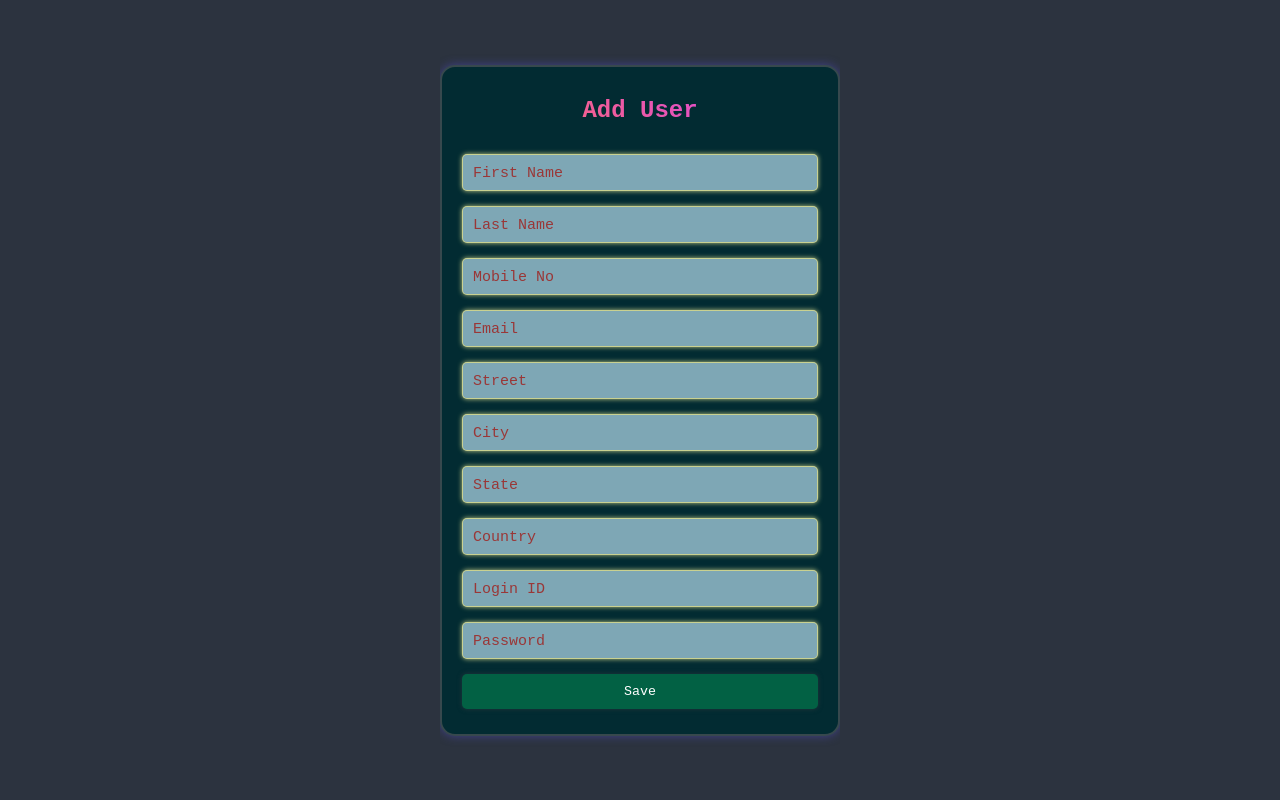
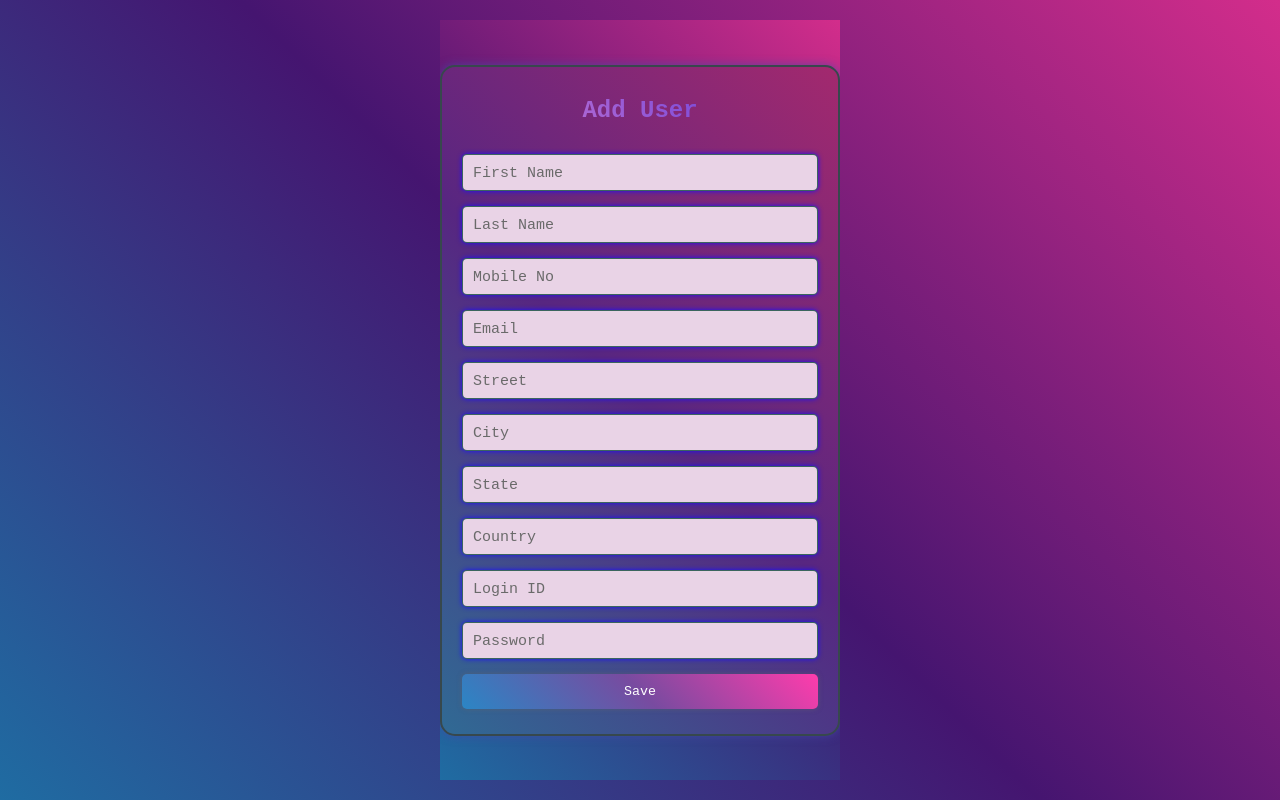
Before and after one commit to vyasshashank/user-service, a website: page public/index.html in a window 1280 px wide. Drawn offline with nearby package versions, Linux system fonts and the light colour scheme.

Commit message:
css changed

```diff
--- a/public/display.css
+++ b/public/display.css
@@ -10,7 +10,9 @@ html {
   display: flex;
   flex-direction: column;
   margin: auto;
-  background-color: #2c333f;
+  /* background-color: #2c333f; */
+  background-color: #8a8588;
+background-image: linear-gradient(225deg, #d32d8b 0%, #451570 50%, #1f6ca2 100%);
   overflow: hidden;
   padding: 20px 0;
 }
@@ -31,10 +33,13 @@ html {
 }
 
 h1 {
-  font-family: "Courier New", Courier, monospace;
+  font-family: "Courier New", Courier, monospace";
   font-size: 50px;
   font-weight: bold;
-  background: linear-gradient(45deg, #ff6f61, #d742f4);
+  background: linear-gradient(45deg, #decbdd, #dfddea);
+
+  /* background: linear-gradient(45deg, #a180a8, #757277); */
+  /* background: linear-gradient(45deg, #ff6f61, #d742f4); */
   -webkit-background-clip: text;
   -webkit-text-fill-color: transparent;
   text-align: center;
@@ -50,20 +55,23 @@ table {
 table,
 th,
 td {
-  border: 1px solid rgba(210, 214, 140, 0.9);
+  border: 1px solid rgba(180, 181, 165, 0.9);
 }
 
 th,
 td {
   padding: 10px;
   text-align: left;
-  background-color: #7ea7b5;
-  color: #022b32;
+  background-color: #ca78ae;
+  color: #042329;
   font-size: 15px;
 }
 
 th {
-  background-color: #026144;
+  /* background-color: #831370; */
+  background-color: #FF3CAC;
+background-image: linear-gradient(225deg, #FF3CAC 0%, #784BA0 50%, #2B86C5 100%);
+
   color: white;
 }
 
@@ -71,8 +79,12 @@ th {
   margin: auto;
   width: 150px;
   padding: 10px;
-  background-color: #026144;
-  color: white;
+  background-color: #FF3CAC;
+background-image: linear-gradient(225deg, #FF3CAC 0%, #784BA0 50%, #2B86C5 100%);
+
+  color: rgb(255, 255, 255);
+  /* background-color: #026144;
+  color: white; */
   border: none;
   border-radius: 5px;
   cursor: pointer;
@@ -82,5 +94,8 @@ th {
 }
 
 #addNewUserBtn:hover {
-  background-color: #06d6a0;
+  /* background-color: #06d6a0; */
+  background-color: #FF3CAC;
+  background-image: linear-gradient(225deg, #b9337f 0%, #6d349f 50%, #246695 100%);
+
 }
--- a/public/index.css
+++ b/public/index.css
@@ -10,7 +10,10 @@ html {
   display: flex;
   justify-content: center;
   align-items: center;
-  background-color: #2c333f;
+  /* background-color: #3d2121;#73605B, #D09683; */
+  background-color: #8a8588;
+background-image: linear-gradient(225deg, #d32d8b 0%, #451570 50%, #1f6ca2 100%);
+
   overflow: hidden;
   padding: 20px 0;
 }
@@ -18,7 +21,10 @@ html {
 #userForm {
   width: 400px;
   padding: 20px;
-  background-color: #022b32;
+  background-color: #FF3CAC;
+background-image: linear-gradient(225deg, #a3296e 0%, #572681 50%, #306a94 100%);
+
+  /* background-color: #022b32; */
   border: 2px solid #37484d;
   border-radius: 15px;
   box-shadow: 0 0 10px rgba(71, 71, 169, 0.7);
@@ -32,37 +38,43 @@ html {
   width: 100%;
   padding: 10px;
   margin-bottom: 5px;
-  border: 1px solid rgba(210, 214, 140, 0.9);
+  border: 1px solid rgba(40, 89, 80, 0.9);
   border-radius: 3px;
   border-radius: 5px;
-  background-color: #7ea7b5;
-  box-shadow: 0 0 5px rgba(210, 214, 140, 0.9);
+  background-color: #e9d3e6;
+  box-shadow: 0 0 5px rgb(25, 13, 255);
 }
 #userForm input::placeholder {
-  color: #9a3737;
+  color: #6a6a6a;
   font-size: 15px;
   font-family: "Courier New", Courier, monospace;
 }
 
 #userForm button {
   font-family: "Courier New", Courier, monospace;
-  background-color: #026144;
-  color: white;
+  /* background-color: #277b62; */
+  background-color: #FF3CAC;
+background-image: linear-gradient(225deg, #FF3CAC 0%, #784BA0 50%, #2B86C5 100%);
+
+  color: rgb(255, 255, 255);
   border: none;
   cursor: pointer;
-  box-shadow: 0 0 5px rgba(70, 68, 68, 0.5);
+  box-shadow: 0 0 5px rgba(105, 100, 100, 0.512);
 }
 #userForm button:hover {
-  background-color: #06d6a0;
+  /* background-color:  #2cc99d; */
+  background-color: #FF3CAC;
+background-image: linear-gradient(225deg, #9e2a6c 0%, #4e2671 50%, #164465 100%);
+
 }
 #userForm input:-webkit-autofill,
 #userForm input:-webkit-autofill:hover,
 #userForm input:-webkit-autofill:focus,
 #userForm input:-webkit-autofill:active {
-  background-color: #7ea7b5 !important;
-  color: #022b32;
-  -webkit-box-shadow: 0 0 5px rgba(210, 214, 140, 0.9) inset !important;
-  box-shadow: 0 0 5px rgba(210, 214, 140, 0.9) inset !important;
+  background-color: #5c3655 !important;
+  color: #474c4d;
+  -webkit-box-shadow: 0 0 5px rgba(101, 86, 100, 0.9) inset !important;
+  box-shadow: 0 0 5px rgba(87, 64, 87, 0.9) inset !important;
 }
 #userForm h2 {
   font-family: "Courier New", Courier, monospace;
@@ -70,7 +82,7 @@ html {
   margin-top: 10px;
   font-size: 24px;
   font-weight: bold;
-  background: linear-gradient(45deg, #ff6f61, #d742f4);
+  background: linear-gradient(45deg, #d27dce, #5937de);
   -webkit-background-clip: text;
   -webkit-text-fill-color: transparent;
   text-align: center;
--- a/public/style.css
+++ b/public/style.css
@@ -26,7 +26,7 @@ button {
 }
 
 button {
-  background-color: #4caf50;
+  background-color: #4fa768;
   color: white;
   border: none;
   cursor: pointer;
```
